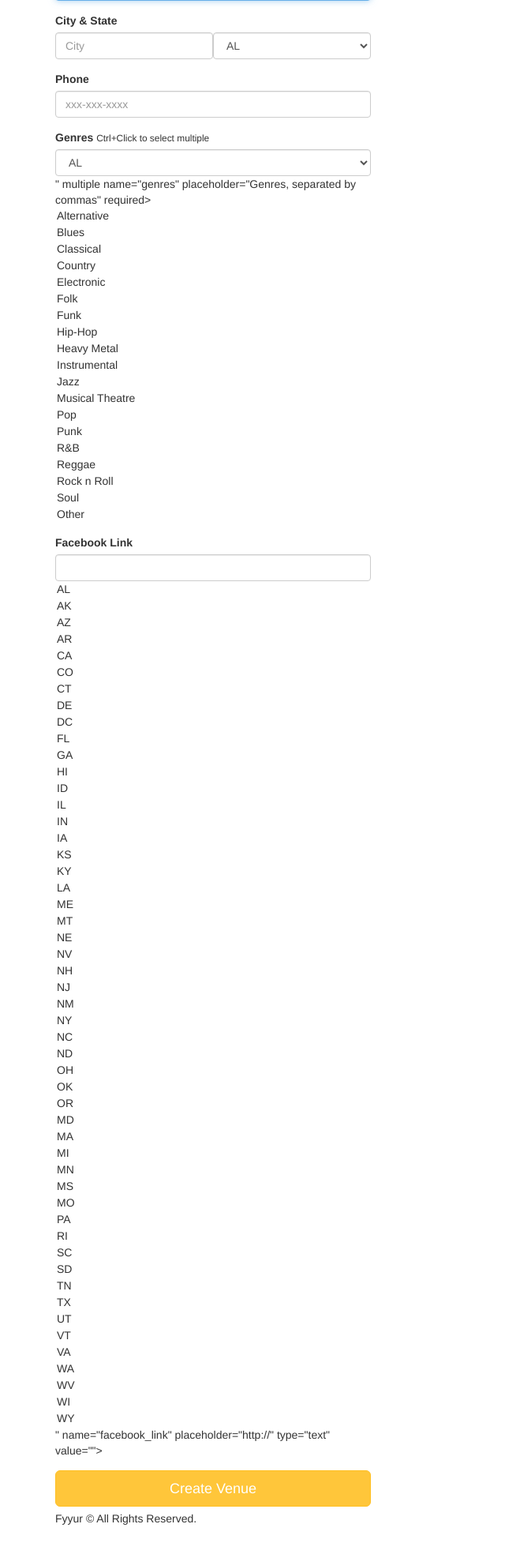
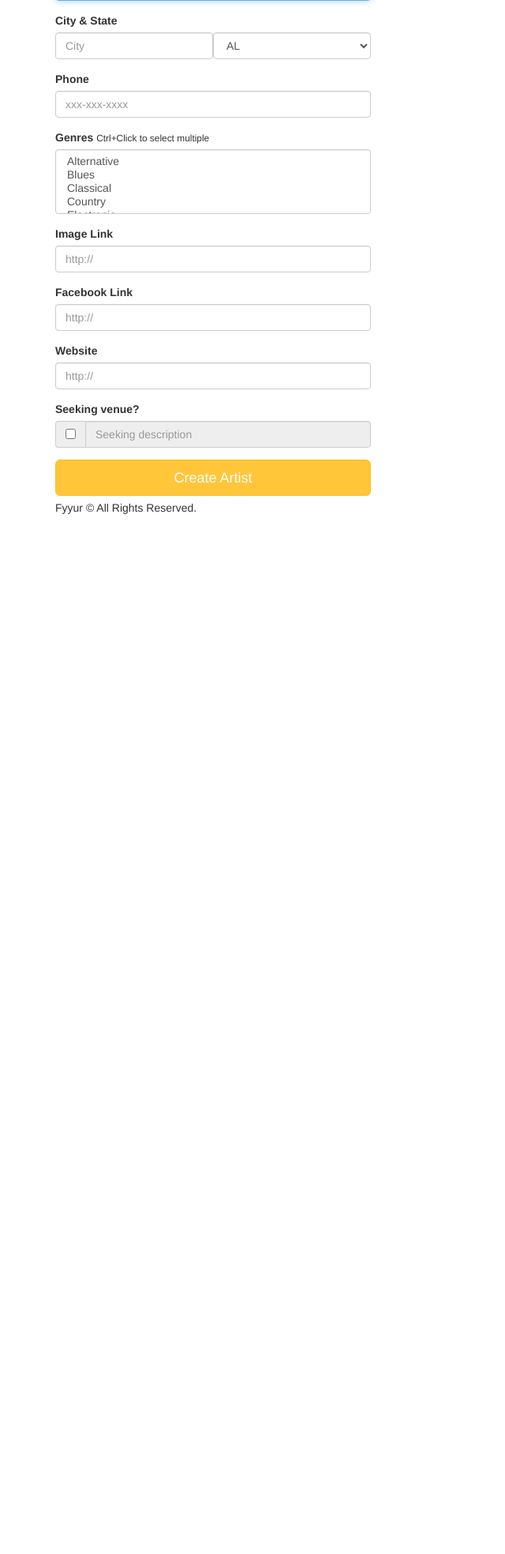
Before and after one commit to osquibb/udacityfsd_01_fyyur, a Flask app: page /artists/create in a window 1280 px wide. Shown: the part 194-2162 px from the top of the page at 79% size, without its empty margins (0-640 px from the left). After the commit the page ends 845 px from the top, so only its background shows below. Run offline with Flask 2, Linux system fonts and the light colour scheme; some libraries are stand-ins or nearby versions.

Commit message:
new artist form DONE

```diff
--- a/app.py
+++ b/app.py
@@ -568,6 +568,8 @@ def create_artist_form():
 
 @app.route('/artists/create', methods=['POST'])
 def create_artist_submission():
+  print(request.form)
+
   error = False
   try:
     artist = Artist(
@@ -580,7 +582,7 @@ def create_artist_submission():
       image_link=request.form['image_link'],
       website=request.form['website'],
       seeking_venue=True if 'seeking_venue' in request.form else False,
-      seeking_description=request.form['seeking_description']
+      seeking_description=request.form['seeking_description'] if 'seeking_description' in request.form else ''
     )
     db.session.add(artist)
     db.session.commit()
--- a/forms.py
+++ b/forms.py
@@ -1,6 +1,6 @@
 from datetime import datetime
 from flask_wtf import Form
-from wtforms import StringField, SelectField, SelectMultipleField, DateTimeField
+from wtforms import StringField, BooleanField, SelectField, SelectMultipleField, DateTimeField
 from wtforms.validators import DataRequired, AnyOf, URL, Regexp
 
 state_choices = [
@@ -137,7 +137,7 @@ class ArtistForm(Form):
         'phone', validators=[DataRequired(), Regexp("^[2-9]\d{2}-\d{3}-\d{4}$", message="Phone number should be in xxx-xxx-xxxx format.")]
     )
     image_link = StringField(
-        'image_link'
+        'image_link', validators=[URL()]
     )
     genres = SelectMultipleField(
         # DONE implement enum restriction
@@ -147,5 +147,14 @@ class ArtistForm(Form):
     facebook_link = StringField(
         'facebook_link', validators=[URL()]
     )
+    website = StringField(
+        'website', validators=[URL()]
+    )
+    seeking_venue = BooleanField(
+        'seeking_venue'
+    )
+    seeking_description = StringField(
+        'seeking_description'
+    )
 
 # TODO IMPLEMENT NEW ARTIST FORM AND NEW SHOW FORM
--- a/templates/forms/new_artist.html
+++ b/templates/forms/new_artist.html
@@ -26,13 +26,32 @@
       <div class="form-group">
         <label for="genres">Genres</label>
         <small>Ctrl+Click to select multiple</small>
-        {{ form.genres(class_ = 'form-control', placeholder='Genres, separated by commas', id=form.state, autofocus = true) }}
+        {{ form.genres(class_ = 'form-control', placeholder='Genres, separated by commas', autofocus = true) }}
       </div>
       <div class="form-group">
-          <label for="genres">Facebook Link</label>
-          {{ form.facebook_link(class_ = 'form-control', placeholder='http://', id=form.state, autofocus = true) }}
+        <label for="image_link">Image Link</label>
+        {{ form.image_link(class_ = 'form-control', placeholder='http://', autofocus = true) }}
+      </div>
+      <div class="form-group">
+          <label for="facebook_link">Facebook Link</label>
+          {{ form.facebook_link(class_ = 'form-control', placeholder='http://', autofocus = true) }}
+      </div>
+      <div class="form-group">
+        <label for="website">Website</label>
+        {{ form.website(class_ = 'form-control', placeholder='http://', autofocus = true) }}
+      </div>
+      <div class="form-group">
+        <label for="seeking_description">Seeking venue?</label>
+        <div class = "input-group">
+          <span class = "input-group-addon"
+                onchange="document.getElementById('seeking_description').disabled =
+                !document.getElementById('seeking_venue').checked;">
+            {{ form.seeking_venue(id='seeking_venue', autofocus = true) }}
+          </span>
+          {{ form.seeking_description(class_ = 'form-control', id='seeking_description', disabled=True, placeholder='Seeking description', autofocus = true) }}
         </div>
-      <input type="submit" value="Create Venue" class="btn btn-primary btn-lg btn-block">
+      </div>
+      <input type="submit" value="Create Artist" class="btn btn-primary btn-lg btn-block">
     </form>
   </div>
 {% endblock %}
--- a/templates/forms/new_venue.html
+++ b/templates/forms/new_venue.html
@@ -30,11 +30,11 @@
       <div class="form-group">
         <label for="genres">Genres</label>
         <small>Ctrl+Click to select multiple</small>
-        {{ form.genres(class_ = 'form-control', placeholder='Genres, separated by commas', id=form.state, autofocus = true) }}
+        {{ form.genres(class_ = 'form-control', placeholder='Genres, separated by commas', autofocus = true) }}
       </div>
       <div class="form-group">
           <label for="genres">Facebook Link</label>
-          {{ form.facebook_link(class_ = 'form-control', placeholder='http://', id=form.state, autofocus = true) }}
+          {{ form.facebook_link(class_ = 'form-control', placeholder='http://', autofocus = true) }}
         </div>
       <input type="submit" value="Create Venue" class="btn btn-primary btn-lg btn-block">
     </form>
```
